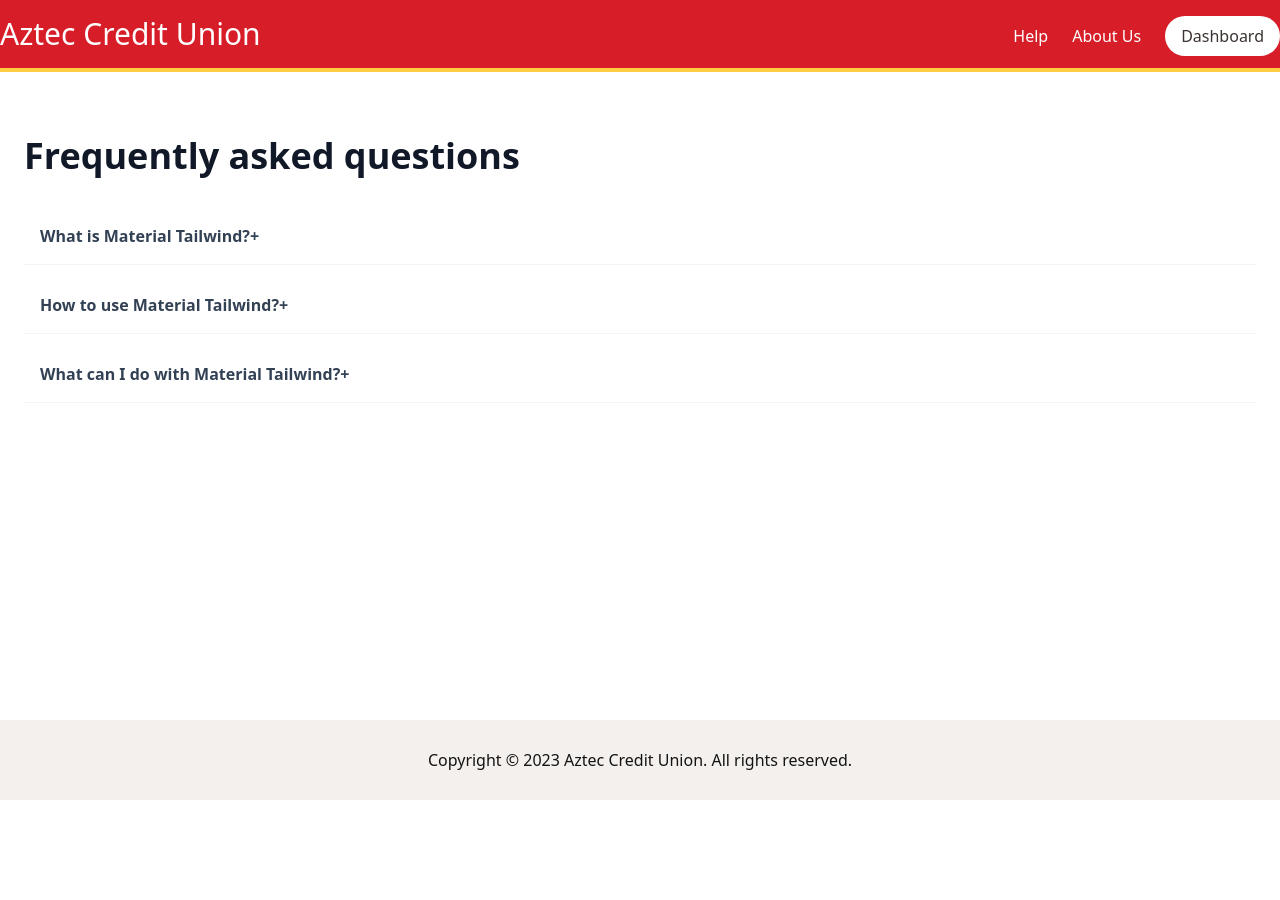
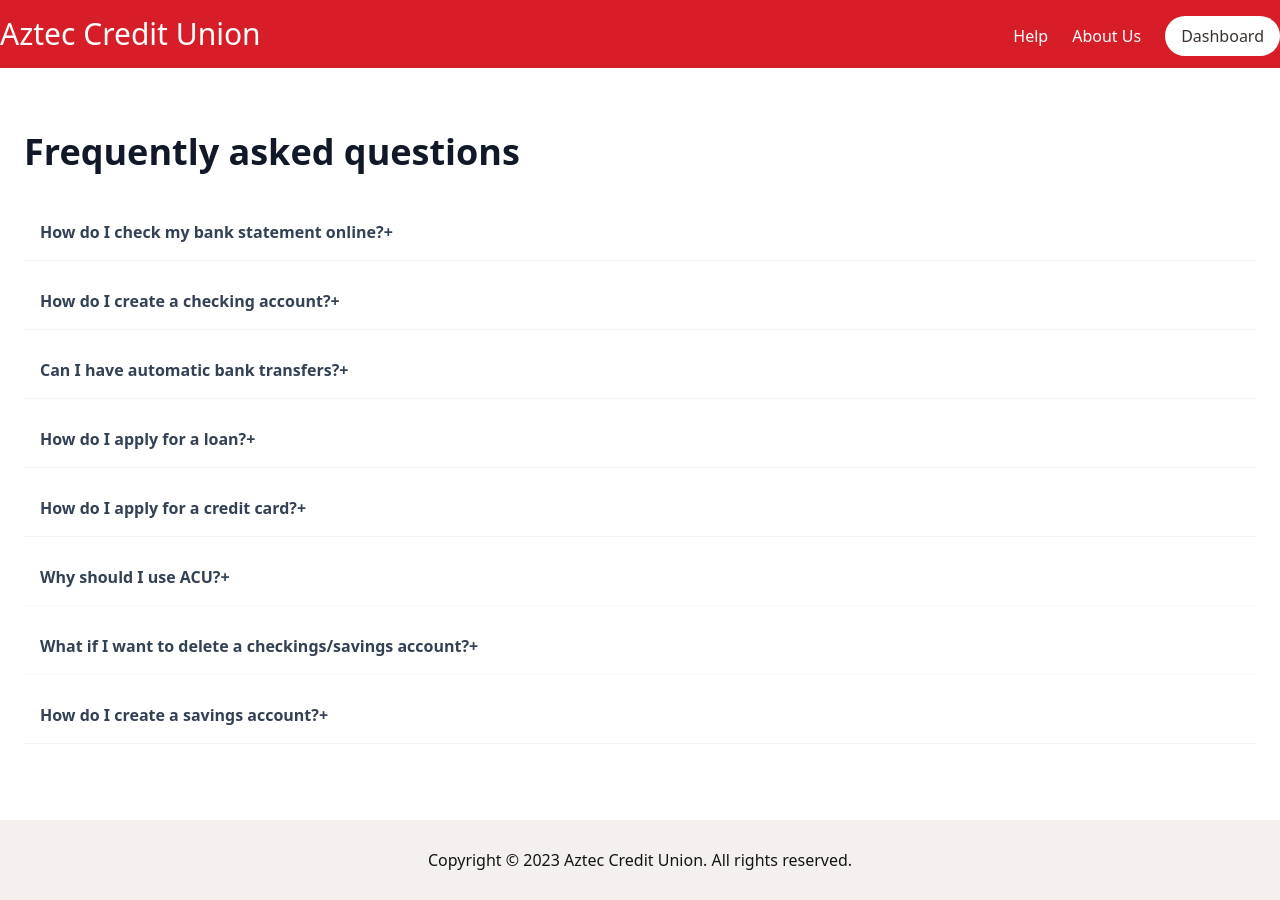
Before and after one commit to junioryono/Bank-Website, a React (Vite) app in the folder frontend/: page /help in a window 1280 px wide. Before the commit the page ends 800 px from the top, so only its background shows below. Built offline with nearby package versions, Linux system fonts and the light colour scheme.

Commit message:
Accordion style FAQs Updated for help page

```diff
--- a/frontend/src/pages/help.jsx
+++ b/frontend/src/pages/help.jsx
@@ -43,18 +43,43 @@ export default function Help() {
 // Example FAQ data
 const faqData = [
    {
-      question: "What is Material Tailwind?",
+      question: "How do I check my bank statement online?",
       answer:
-         "We're not always in the position that we want to be at. We're constantly growing. We're constantly making mistakes. We're constantly trying to express ourselves and actualize our dreams.",
+         "You can view your bank statements by clicking on the Dashboard tab on the left side of the screen.",
    },
    {
-      question: "How to use Material Tailwind?",
+      question: "How do I create a checking account?",
       answer:
-         "We're not always in the position that we want to be at. We're constantly growing. We're constantly making mistakes. We're constantly trying to express ourselves and actualize our dreams.",
+         "You can create a checking account by clicking on the Create Account button on the bottom of the dashboard page.",
    },
    {
-      question: "What can I do with Material Tailwind?",
+      question: "Can I have automatic bank transfers?",
       answer:
-         "We're not always in the position that we want to be at. We're constantly growing. We're constantly making mistakes. We're constantly trying to express ourselves and actualize our dreams.",
+         "Yes, you can set up automatic bank transfers by clicking the Transfers button in the dashboard page.",
+   },
+   {
+      question: "How do I apply for a loan?",
+      answer:
+         "You can apply for a loan by clicking on the Apply for loan button on the bottom of the dashboard.",
+   },
+   {
+      question: "How do I apply for a credit card?",
+      answer:
+         "You can apply for a credit card by clicking on the Apply for a credit card button on the bottom of dashboard.",
+   },
+   {
+      question: "Why should I use ACU?",
+      answer:
+         "ACU is a great way to manage your finances and keep track of your money with a simplistic online website and application.",
+   },
+   {
+      question: "What if I want to delete a checkings/savings account?",
+      answer:
+         "You can delete a checkings/savings account by clicking on the Delete Account button on the bottom of the account information page.",
+   },
+   {
+      question: "How do I create a savings account?",
+      answer:
+         "You can create a savings account by clicking on the Create Account button on the bottom of the dashboard page.",
    },
 ];
```
